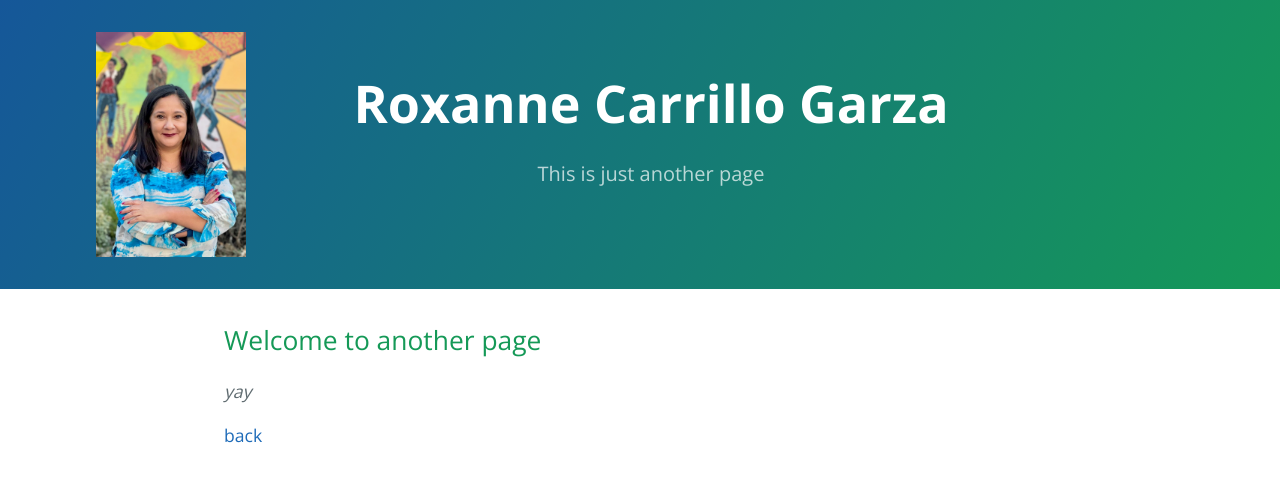
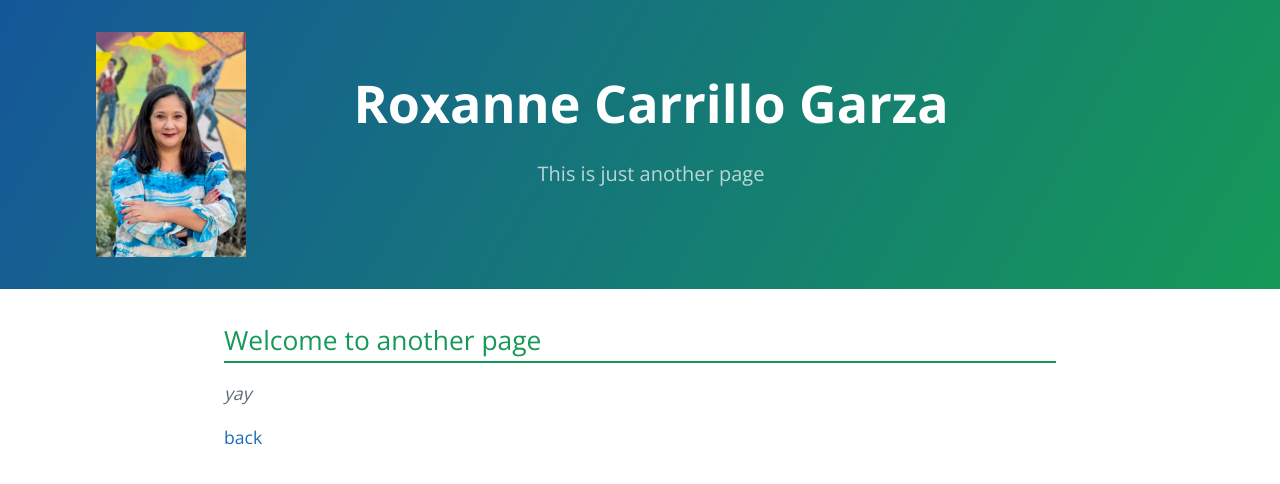
Before and after one commit to roxannegarza/roxannegarza.github.io, a Jekyll site: the page built from another-page.md, in a window 1280 px wide. Shown: the top 484 px of the page. Built offline with Jekyll 4.4.1, drawn with Linux system fonts in a browser that asks for light colours.

Commit message:
separator border

```diff
--- a/_sass/jekyll-theme-cayman.scss
+++ b/_sass/jekyll-theme-cayman.scss
@@ -263,6 +263,10 @@ a {
 
   p {
     margin-bottom: 1em;
+  }
+
+  h2 {
+    border-bottom: 2px solid #159957;
   }
 
   code {
```
